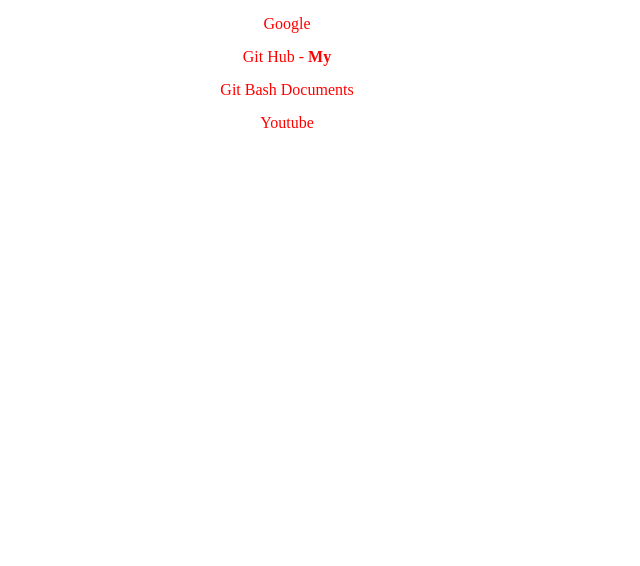
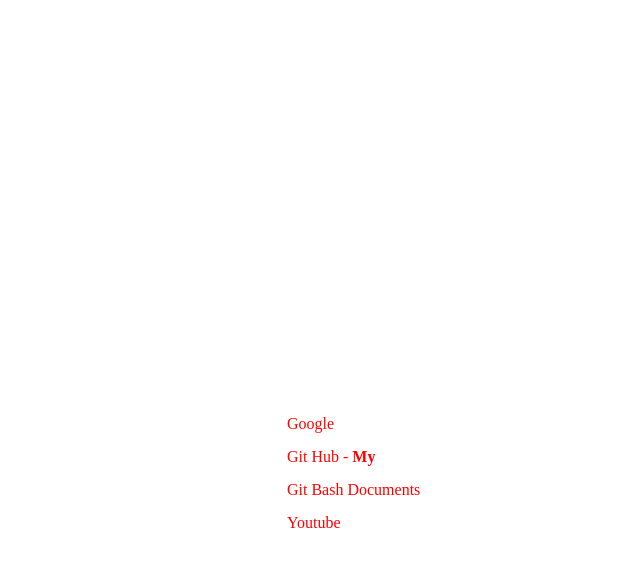
Before and after one commit to 314olas/IT-academy, a plain HTML site: page index.html in a window 1280 px wide. Shown: the whole page, without its empty margins (353-993 px from the left). Drawn offline with Linux system fonts and the light colour scheme.

Commit message:
add style

```diff
--- a/style.css
+++ b/style.css
@@ -6,5 +6,8 @@
 }
 
 .link-center {
-	text-align: center;
+	position: absolute;
+	left: 50%;
+	top: 50%;
+
 }
```
